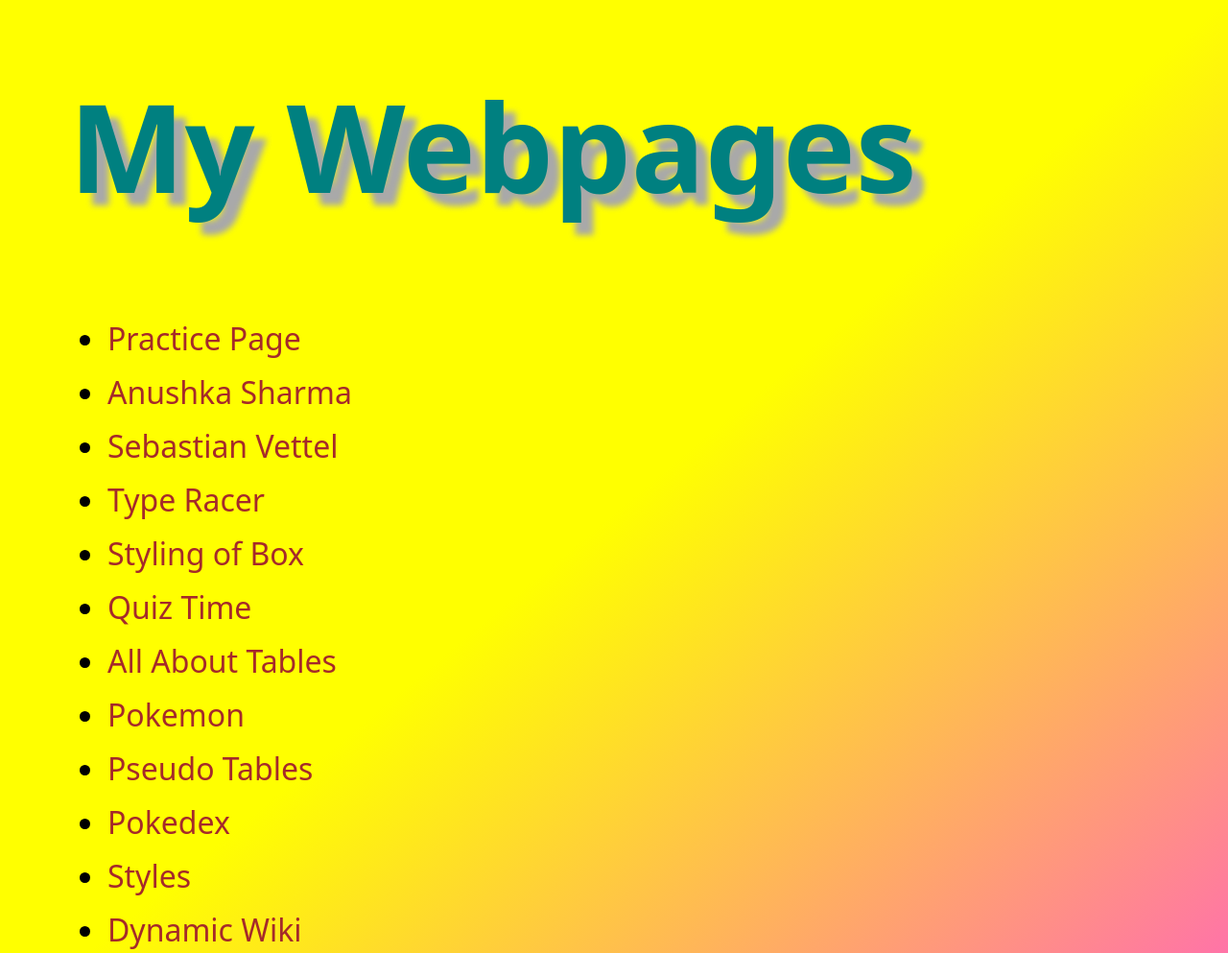
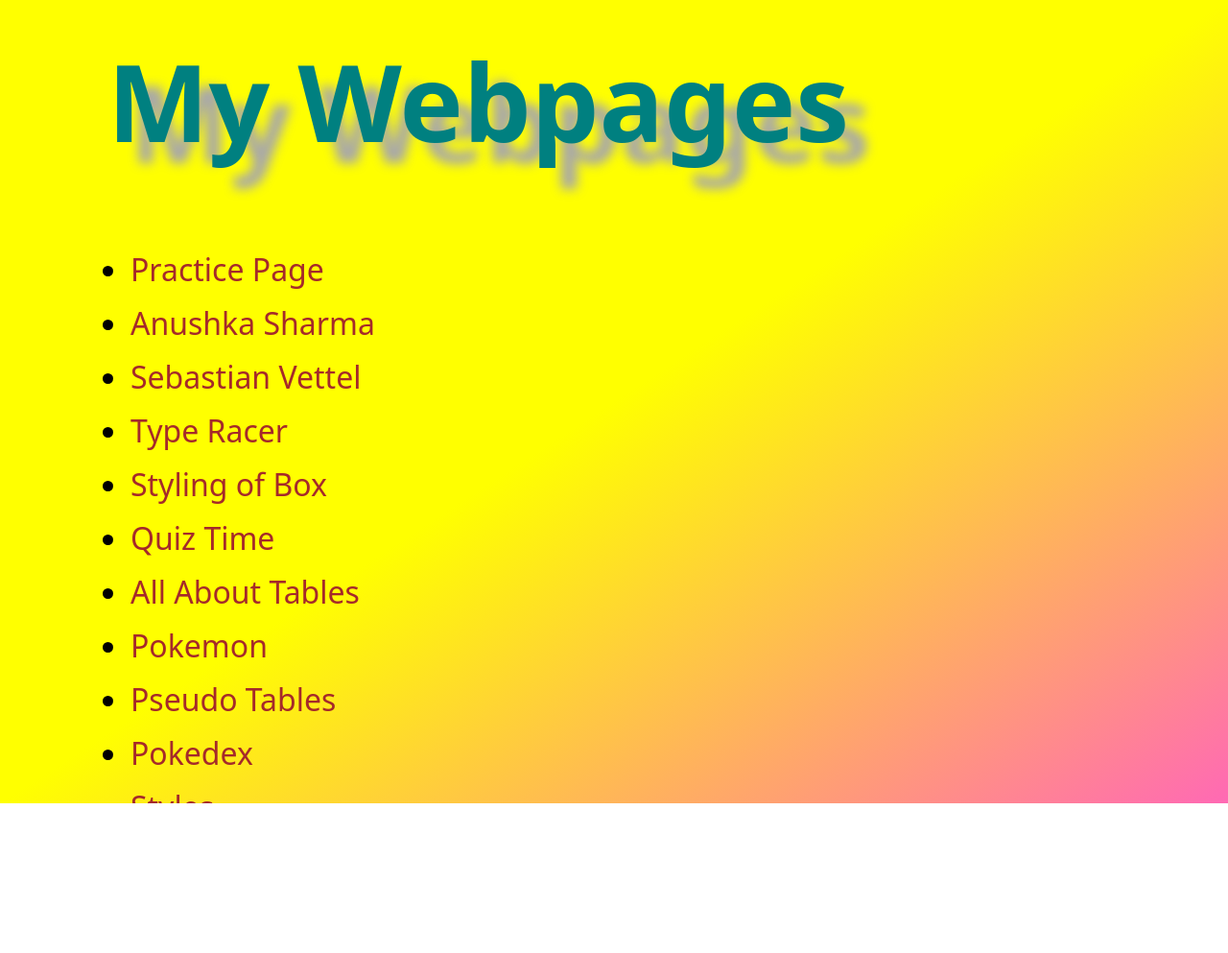
Before and after one commit to lordeadroid/webpages, a plain HTML site: page index.html in a window 1280 px wide. Shown: the top 993 px of the page at 96% size. After the commit the page ends 837 px from the top, so only its background shows below. Drawn offline with Linux system fonts and the light colour scheme.

Commit message:
added scroll in my webpages site

```diff
--- a/index.html
+++ b/index.html
@@ -6,12 +6,11 @@
   </head>
 
   <body>
-    <header>
-      <h1>My Webpages</h1>
-    </header>
-
-    <main>
-      <section id="links">
+    <div class="page">
+      <div class="page-header">
+        My Webpages
+      </div>
+      <div class="links">
         <ul>
           <li><a href="./practice/index.html" target="_blank">Practice Page</a></li>
           <li><a href="./anushka/index.html" target="_blank">Anushka Sharma</a></li>
@@ -27,8 +26,8 @@
           <li><a href="./dynamic-wiki/index.html" target="_blank">Dynamic Wiki</a></li>
           <li><a href="./flex/index.html" target="_blank">Flex</a></li>
         </ul>
-      </section>
-    </main>
+      </div>
+    </div>
   </body>
 
 </html>
--- a/style.css
+++ b/style.css
@@ -1,14 +1,23 @@
 body {
+  margin: 0;
+  padding: 0;
+  box-sizing: content-box;
   font-size: 16px;
   background: linear-gradient(to bottom right, yellow, yellow, hotpink);
   font-family: system-ui, -apple-system, BlinkMacSystemFont, 'Segoe UI', Roboto, Oxygen, Ubuntu, Cantarell, 'Open Sans', 'Helvetica Neue', sans-serif;
 }
 
-header {
-  margin: 1em;
+.page-header {
+  margin: 0.25em 0em 0.5em 1em;
   color: teal;
-  font-size: 4em;
+  font-size: 7em;
+  font-weight: 700;
   text-shadow: 0.2em 0.2em 0.1em darkgrey;
+}
+
+.links {
+  overflow: scroll;
+  height: 75%;
 }
 
 a {
@@ -17,7 +26,7 @@ a {
 }
 
 li {
-  margin-left: 2em;
+  margin-left: 3em;
   font-size: 2em;
   line-height: 1.75em;
   font-weight: 500;
```
